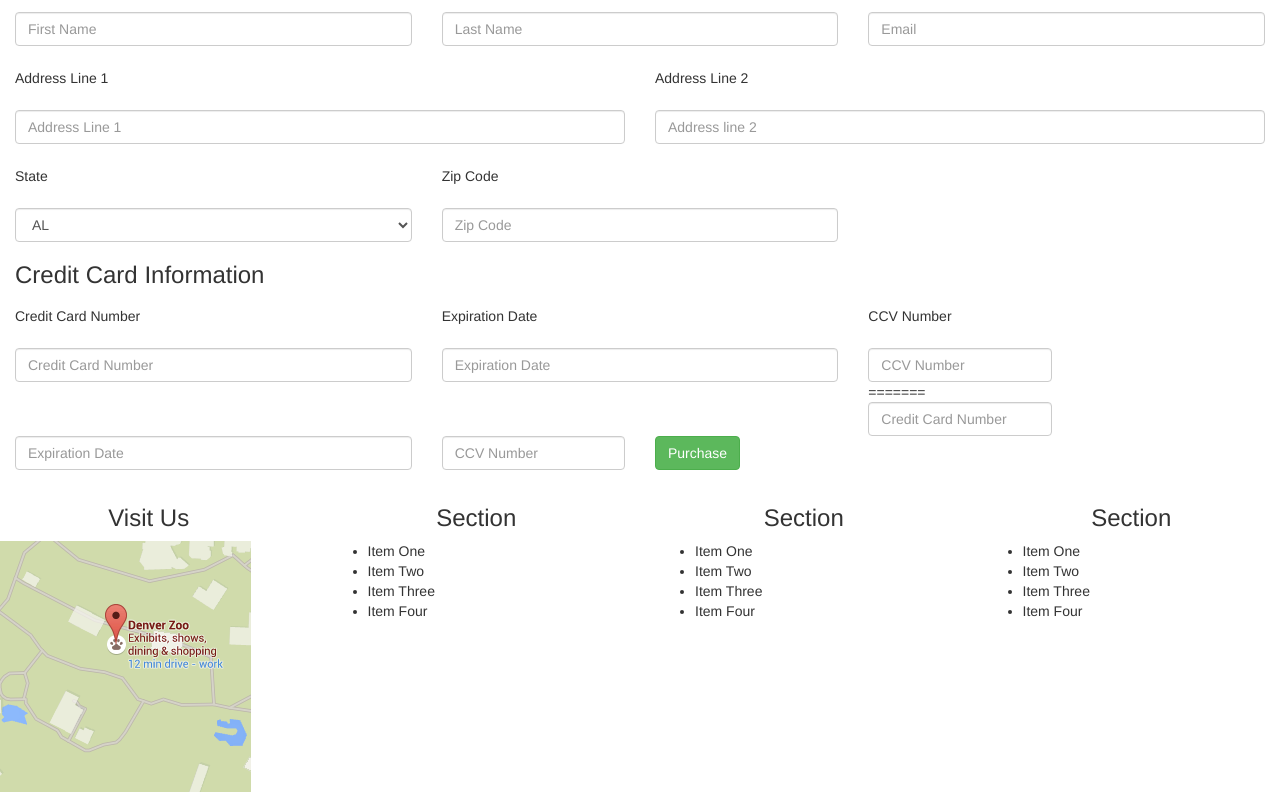
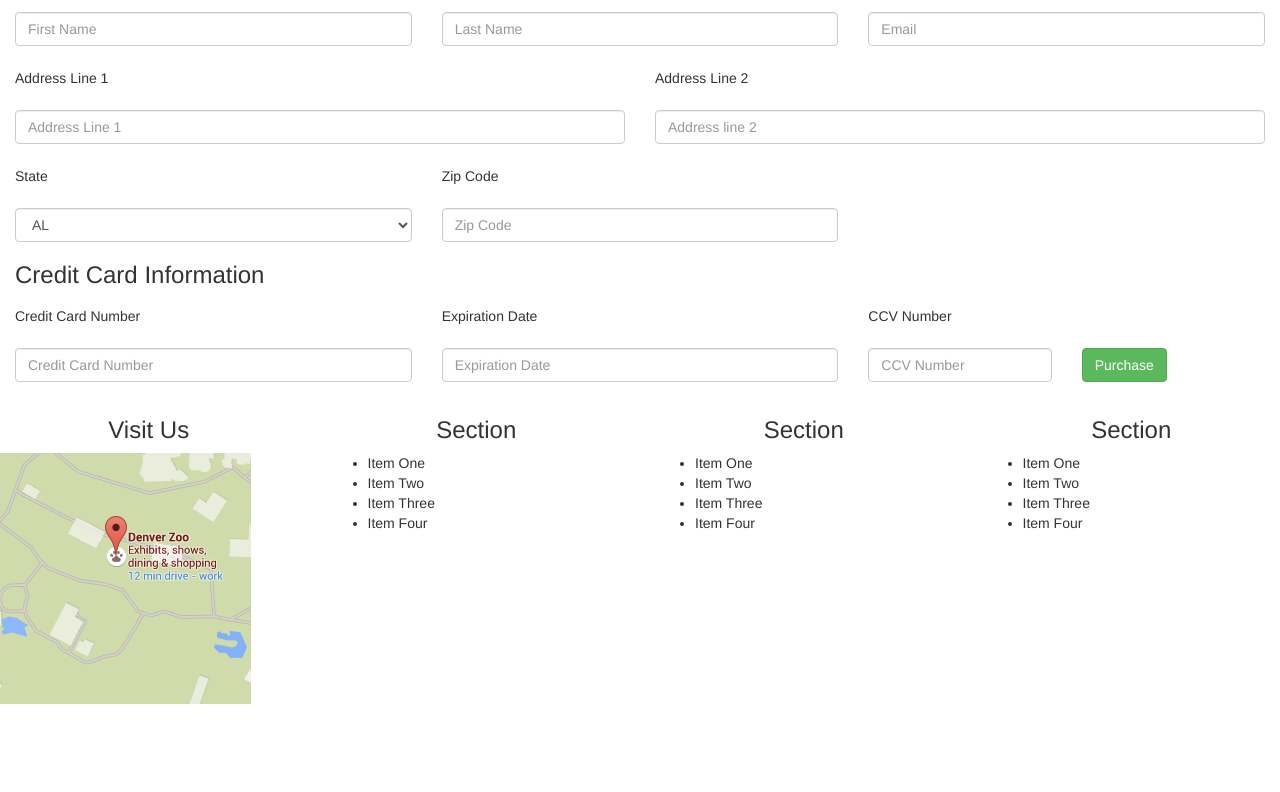
Before and after one commit to katdiese/the_greatest_group_project_ever, a website: page checkout.html in a window 1280 px wide. Shown: the part 666-1458 px from the top of the page. After the commit the page ends 1370 px from the top, so only its background shows below. Drawn offline with nearby package versions, Linux system fonts and the light colour scheme.

Commit message:
updated navbar and html layout

```diff
--- a/checkout.html
+++ b/checkout.html
@@ -19,7 +19,6 @@
         </button>
         <a class="navbar-brand" href="#">Sloth and Friends</a>
       </div>
-
       <div class="collapse navbar-collapse" id="bs-example-navbar-collapse-1">
         <ul class="nav navbar-nav">
           <li class="active"><a href="#">Link 1</a></li>
@@ -31,13 +30,12 @@
         </ul>
       </div>
     </div>
-  </nav>
-
+  </nav> <!--navbar-->
   <div class="container-fluid">
     <div class="row">
   	  <h2 class="col-md-3">Checkout!</h2>
     </div>
-  <div class="receipt" style="background-color: #EFEFEF">
+    <div class="total" style="background-color: #EFEFEF">
   	  <div class="row">
   		  <h3 class="col-md-3">Your Purchase:</h3>
       </div>
@@ -269,7 +267,7 @@
           </select>
         </div>
         <div class="col-sm-4">
-      	<input type="text" class="form-control" id="zipCodeBilling" enable="" placeholder="Zip Code">
+      	  <input type="text" class="form-control" id="zipCodeBilling" enabled="" placeholder="Zip Code">
   	    </div>
   	  </div>
   	  <h3>Credit Card Information</h3>
@@ -289,24 +287,17 @@
   			  <input type="text" class="form-control" id="creditCardNumber" placeholder="Credit Card Number">
   		  </div>
   		  <div class="col-sm-4">
-  			<input type="text" class="form-control" id="experationDate" placeholder="Expiration Date">
+  			  <input type="text" class="form-control" id="expirationDate" placeholder="Expiration Date">
   		  </div>
   		  <div class="col-sm-2">
-  			<input type="text" class="form-control" id="ccvNumber" placeholder="CCV Number"> =======
-  			<input type="text" class="form-control" id="inputText" placeholder="Credit Card Number">
-  		</div>
-  		<div class="col-sm-4">
-  			<input type="text" class="form-control" id="inputText" placeholder="Expiration Date">
-  		</div>
-  		<div class="col-sm-2">
-  			<input type="text" class="form-control" id="inputText" placeholder="CCV Number">
+  			  <input type="text" class="form-control" id="ccvNumber" placeholder="CCV Number">
   		  </div>
   		  <div class="col-sm-2">
   			  <button type="button" class="btn btn-success">Purchase</button>
   		  </div>
   	  </div>
     </form>
-</div>
+  </div> <!--body container-->
   <div class="row"> <!-- footer -->
     <div class="col-md-3">
       <h3 class="text-center">Visit Us</h3>
```
Lines whose indentation alone changed are shown as unchanged.
